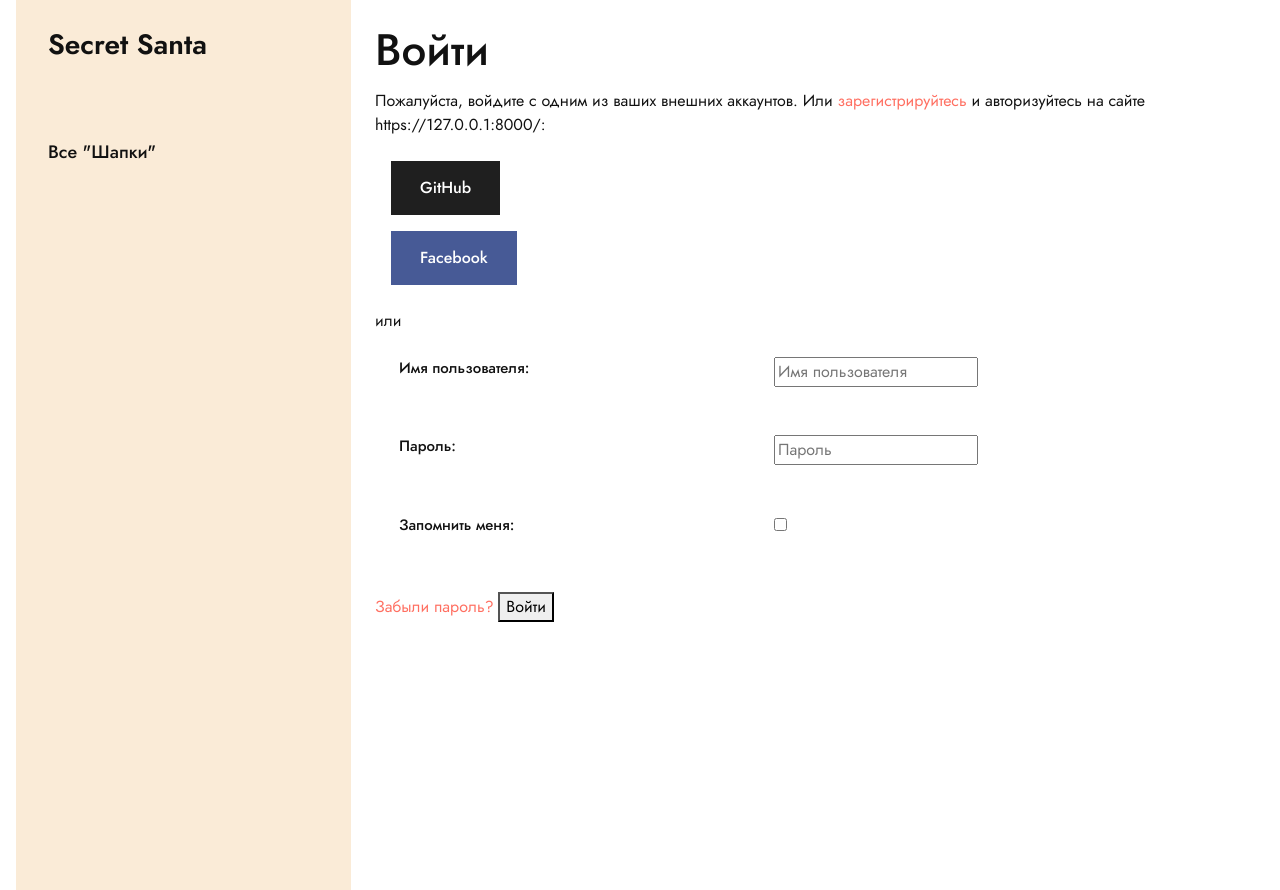
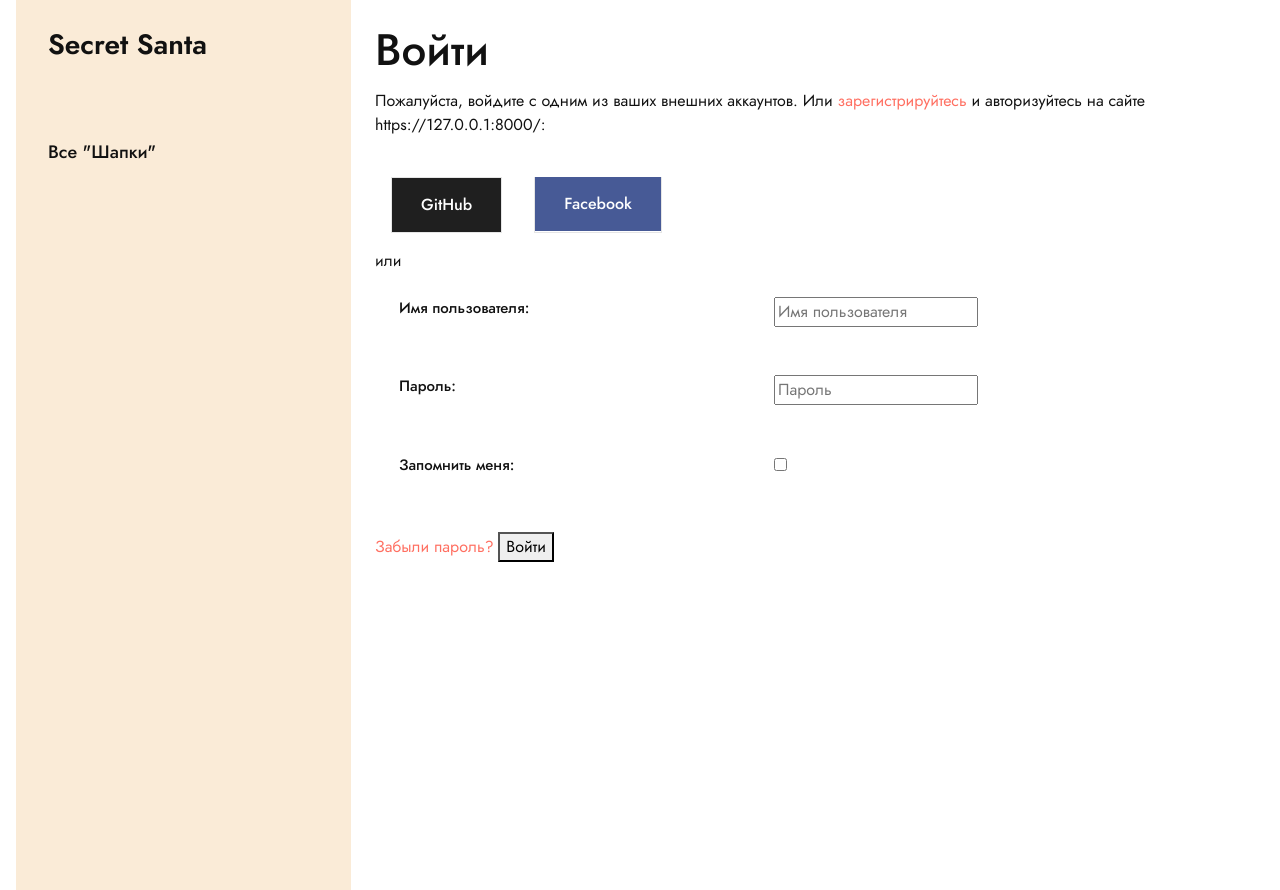
Before and after one commit to m-v-kalashnikov/SecretSanta, a Django app: page /login/ in a window 1280 px wide. Run offline with Django 3.2, Linux system fonts and the light colour scheme; data comes from the database, SQL or seed files in the repository; some libraries are stand-ins or nearby versions.

Commit message:
initial commit

```diff
--- a/templates/account/login.html
+++ b/templates/account/login.html
@@ -17,7 +17,7 @@ for a {{ site_name }} account and sign in below:{% endblocktrans %}</p>
 
 <div class="socialaccount_ballot">
 
-  <ul class="socialaccount_providers list-unstyled flex-row flex-wrap">
+  <ul class="list-group socialaccount_providers list-unstyled flex-sm-row">
     {% include "../socialaccount/snippets/provider_list.html" with process="login" %}
   </ul>
 
--- a/templates/socialaccount/snippets/provider_list.html
+++ b/templates/socialaccount/snippets/provider_list.html
@@ -13,7 +13,7 @@
 </li>
 {% endfor %}
 {% endif %}
-<li class="m-4">
+<li class="list-group-item m-4 p-0">
   <a title="{{provider.name}}" class="socialaccount_provider {{provider.id}} {% if provider.name == "Facebook" %}btn btn-facebook{% else %}btn btn-dark{% endif %}"
      href="{% provider_login_url provider.id process=process scope=scope auth_params=auth_params %}">{{provider.name}}</a>
 </li>
```
